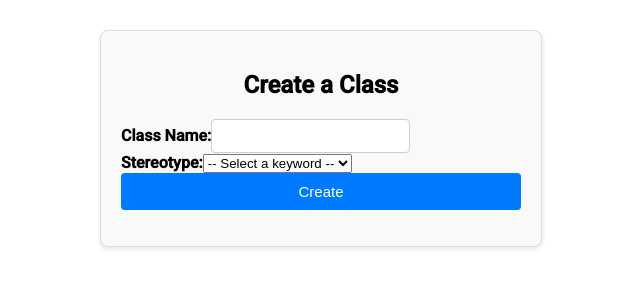
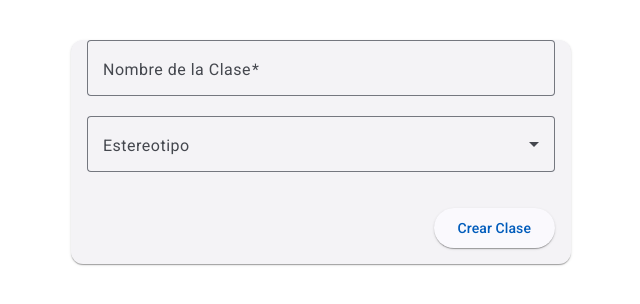
Before and after one commit to MatiasTrujillo/Proyecto_de_Diseno_de_Aplicaciones_2, an Angular app in the folder frontend/: page /createClass in a window 1280 px wide. Shown: the top 304 px of the page, without its empty margins (319-959 px from the left). Built offline with nearby package versions, Linux system fonts and the light colour scheme.

Commit message:
fix front

```diff
--- a/frontend/src/app/createclass/createclass.component.css
+++ b/frontend/src/app/createclass/createclass.component.css
@@ -1,60 +1,33 @@
-.form-container {
-  max-width: 400px;
-  margin: 30px auto;
-  padding: 20px;
-  border: 1px solid #ddd;
-  border-radius: 8px;
-  background-color: #f9f9f9;
-  box-shadow: 0 2px 5px rgba(0, 0, 0, 0.1);
+.class-form {
+  max-width: 500px;
+  margin: 40px auto;
+  padding: 0 16px;
 }
 
-h2 {
-  text-align: center;
-  margin-bottom: 20px;
+.full-width {
+  width: 100%;
 }
 
-.form-group {
+.button-container {
   display: flex;
-  flex-direction: column;
-  margin-bottom: 15px;
+  justify-content: flex-end;
+  margin-top: 16px;
 }
 
-label {
-  margin-bottom: 5px;
-  font-weight: bold;
+.error-msg {
+  color: #f44336;
 }
 
-input {
-  padding: 8px;
-  font-size: 14px;
-  border: 1px solid #ccc;
-  border-radius: 4px;
+.success-msg {
+  color: #4caf50;
 }
 
-button {
-  width: 100%;
-  padding: 10px;
-  font-size: 15px;
-  background-color: #007bff;
-  border: none;
-  border-radius: 4px;
+.snack-success {
+  background-color: #4caf50;
   color: white;
-  cursor: pointer;
-  transition: background-color 0.3s;
 }
 
-button:hover {
-  background-color: #0056b3;
+.snack-error {
+  background-color: #f44336;
+  color: white;
 }
-
-.success {
-  margin-top: 15px;
-  color: green;
-  text-align: center;
-}
-
-.error {
-  margin-top: 15px;
-  color: red;
-  text-align: center;
-}
--- a/frontend/src/app/createclass/createclass.component.html
+++ b/frontend/src/app/createclass/createclass.component.html
@@ -1,22 +1,34 @@
-<div class="form-container">
-  <h2>Create a Class</h2>
+<!-- createclass.component.html -->
+<div class="class-form">
+  <mat-card>
+    <mat-card-title></mat-card-title>
+    <mat-card-content>
+      <form (ngSubmit)="createClass()" class="form-fields">
+        <mat-form-field appearance="outline" class="full-width">
+          <mat-label>Nombre de la Clase</mat-label>
+          <input matInput [(ngModel)]="className" name="className" required />
+        </mat-form-field>
 
-  <div>
-    <label for="className">Class Name:</label>
-    <input type="text" id="className" [(ngModel)]="className" required />
-  </div>
+        <mat-form-field appearance="outline" class="full-width">
+          <mat-label>Estereotipo</mat-label>
+          <mat-select [(ngModel)]="stereotype" name="stereotype">
+            <mat-option [value]="null">-- Ninguno --</mat-option>
+            <mat-option *ngFor="let label of keyWords" [value]="getKeyValue(label)">
+              {{ label }}
+            </mat-option>
+          </mat-select>
+        </mat-form-field>
 
-  <div>
-  <label for="stereotype">Stereotype:</label>
-  <select id="stereotype" [(ngModel)]="stereotype" required>
-    <option [ngValue]="null">-- Select a keyword --</option>
-    <option *ngFor="let label of keyWords" [ngValue]="getKeyValue(label)">
-      {{ label }}
-    </option>
-  </select>
+        <div class="button-container">
+          <button mat-raised-button color="primary" type="submit">
+            Crear Clase
+          </button>
+        </div>
+
+        <mat-hint *ngIf="message" [ngClass]="{ 'error-msg': isError, 'success-msg': !isError }">
+          {{ message }}
+        </mat-hint>
+      </form>
+    </mat-card-content>
+  </mat-card>
 </div>
-
-  <button (click)="createClass()">Create</button>
-
-  <p [ngClass]="{ 'error': isError, 'success': !isError }">{{ message }}</p>
-</div>
--- a/frontend/src/app/createclass/createclass.component.ts
+++ b/frontend/src/app/createclass/createclass.component.ts
@@ -1,14 +1,30 @@
 import { Component } from '@angular/core';
 import { SimulatorService } from '../services/simulator.service';
 import { Class } from '../models/class';
+import { KeyWord } from '../models/KeyWord';
+import { MatCardModule } from '@angular/material/card';
+import { MatFormFieldModule } from '@angular/material/form-field';
+import { MatInputModule } from '@angular/material/input';
+import { MatSelectModule } from '@angular/material/select';
+import { MatButtonModule } from '@angular/material/button';
 import { FormsModule } from '@angular/forms';
 import { CommonModule } from '@angular/common';
-import { KeyWord } from '../models/KeyWord';
+import { MatSnackBar, MatSnackBarModule  } from '@angular/material/snack-bar';
+
 
 @Component({
   selector: 'app-create-class',
   standalone: true,
-  imports: [FormsModule, CommonModule],
+  imports: [FormsModule, CommonModule,  CommonModule,
+  FormsModule,
+  MatCardModule,
+  MatFormFieldModule,
+  MatInputModule,
+  MatSelectModule,
+  MatButtonModule,
+  MatSnackBarModule
+],
+
   templateUrl: './createclass.component.html',
   styleUrls: ['./createclass.component.css']
 })
@@ -22,32 +38,45 @@ export class CreateclassComponent {
   keyWordLabels = Object.keys(KeyWord);
   keyWords = Object.keys(KeyWord).filter(k => isNaN(Number(k)));
 
-  constructor(private simulatorService: SimulatorService) {}
+  constructor(private simulatorService: SimulatorService, private snackBar: MatSnackBar) {}
 
 
   getKeyValue(label: string): number {
     return KeyWord[label as keyof typeof KeyWord];
   }
 
-  createClass() {
+ createClass() {
   if (!this.className) {
-    this.message = 'Please fill in all fields.';
-    this.isError = true;
+    this.snackBar.open('Por favor, completá todos los campos.', 'Cerrar', {
+      duration: 3000,
+      panelClass: ['snack-error']
+    });
     return;
   }
 
   const classDto: Class = {
     name: this.className,
-    stereotype: this.stereotype // Puede ser null
+    stereotype: this.stereotype
   };
 
   this.simulatorService.createClass(classDto).subscribe({
     next: (res) => {
-      this.message = `Class created successfully with ID: ${res.id}`;
-      this.isError = false;
+      this.snackBar.open(`Clase creada con éxito. ID: ${res.id}`, 'Cerrar', {
+        duration: 3000,
+        panelClass: ['snack-success']
+      });
       this.className = '';
       this.stereotype = null;
     },
+    error: (err) => {
+      const errorMessage =
+        err?.error?.message || 'Ocurrió un error al crear la clase.';
+      this.snackBar.open(errorMessage, 'Cerrar', {
+        duration: 4000,
+        panelClass: ['snack-error']
+      });
+    }
   });
 }
+
 }
--- a/frontend/src/app/nav-menu/nav-menu.component.html
+++ b/frontend/src/app/nav-menu/nav-menu.component.html
@@ -1,8 +1,11 @@
 <nav class="navbar">
   <div class="nav-left">
-    <a routerLink="/" class="logo">MiApp</a>
+    <a routerLink="/" class="logo">Simulator</a>
   </div>
   <div class="nav-right">
     <button (click)="logout()" class="logout-button">Cerrar sesión</button>
   </div>
 </nav>
+
+
+<app-create-class></app-create-class>
--- a/frontend/src/app/nav-menu/nav-menu.component.ts
+++ b/frontend/src/app/nav-menu/nav-menu.component.ts
@@ -2,11 +2,12 @@ import { Component } from '@angular/core';
 import { CommonModule } from '@angular/common';
 import { Router, RouterModule } from '@angular/router';
 import { SimulatorService } from '../services/simulator.service';
+import { CreateclassComponent } from '../createclass/createclass.component';
 
 @Component({
   selector: 'app-nav-menu',
   standalone: true,
-  imports: [CommonModule, RouterModule],
+  imports: [CommonModule, RouterModule,CreateclassComponent],
   templateUrl: './nav-menu.component.html',
   styleUrls: ['./nav-menu.component.css']
 })
--- a/frontend/src/index.html
+++ b/frontend/src/index.html
@@ -9,7 +9,7 @@
   <link href="https://fonts.googleapis.com/css2?family=Roboto:wght@300;400;500&display=swap" rel="stylesheet">
   <link href="https://fonts.googleapis.com/icon?family=Material+Icons" rel="stylesheet">
 </head>
-<body>
+<body class="mat-typography">
   <app-root></app-root>
 </body>
 </html>
--- a/frontend/src/styles.css
+++ b/frontend/src/styles.css
@@ -2,3 +2,6 @@
 
 html, body { height: 100%; }
 body { margin: 0; font-family: Roboto, "Helvetica Neue", sans-serif; }
+
+html, body { height: 100%; }
+body { margin: 0; font-family: Roboto, "Helvetica Neue", sans-serif; }
```
